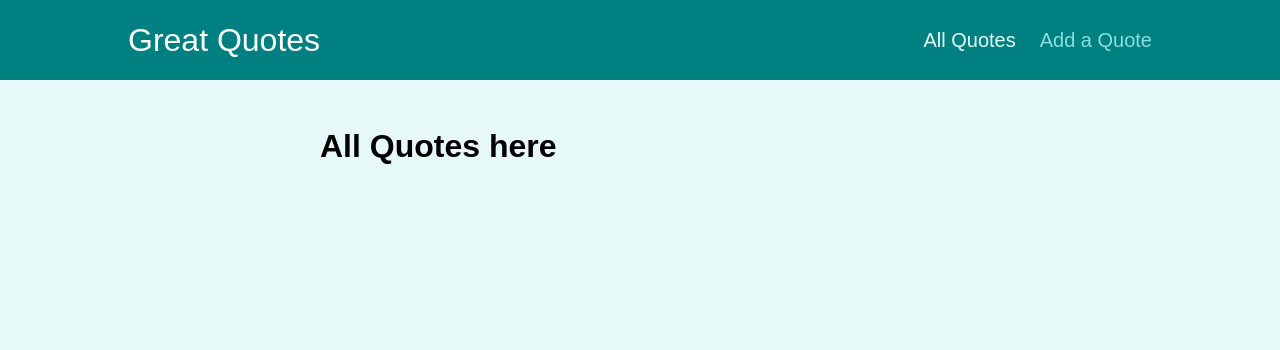
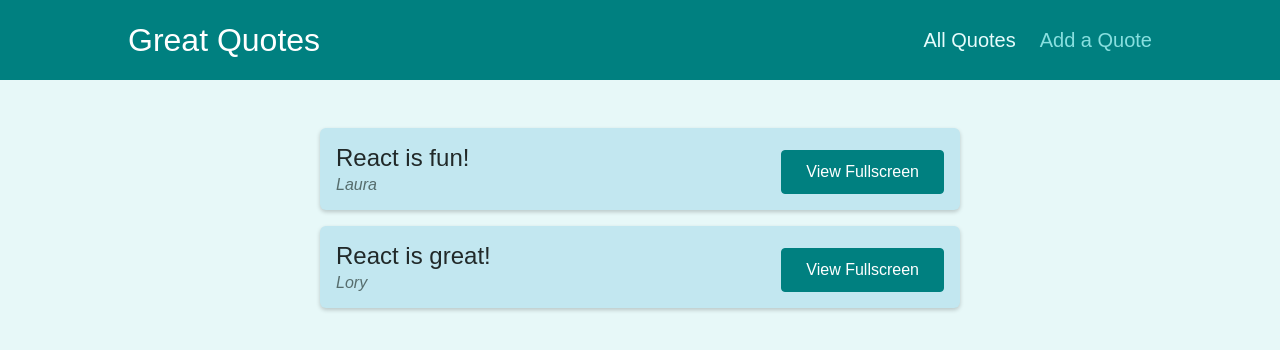
Before and after one commit to LoryGlory/react-router-quotes-app, a React (Create React App) app: page /quotes in a window 1280 px wide. Shown: the top 350 px of the page. Built offline with nearby package versions, Linux system fonts and the light colour scheme.

Commit message:
added dummy data and props

```diff
--- a/src/components/pages/AllQuotes.js
+++ b/src/components/pages/AllQuotes.js
@@ -1,6 +1,13 @@
+import QuoteList from "../quotes/QuoteList";
+
+const DUMMY_QUOTES = [
+  {id: 'q1', author: 'Laura', text: 'React is fun!'},
+  {id: 'q1', author: 'Lory', text: 'React is great!'}
+]
+
 const AllQuotes = () => {
   return (
-      <h1>All Quotes here</h1>
+      <QuoteList quotes={DUMMY_QUOTES}/>
   )
 };
 
```
